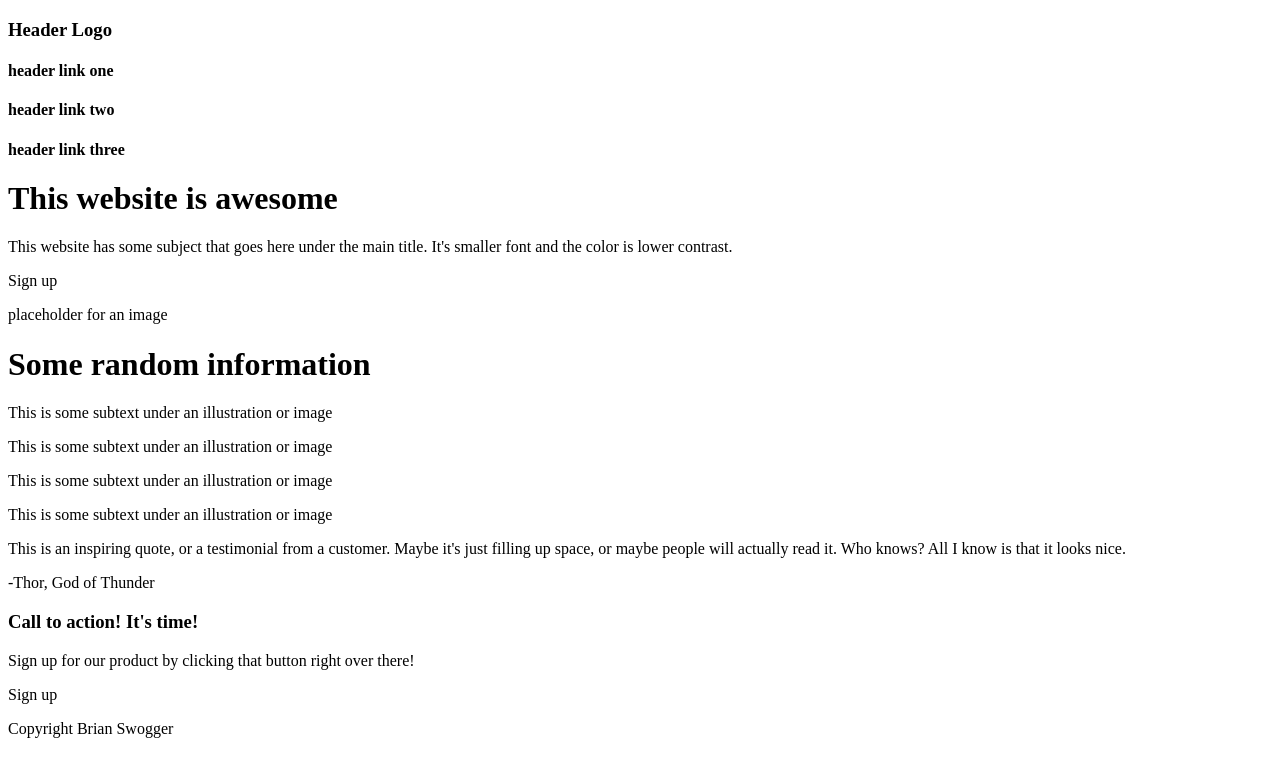
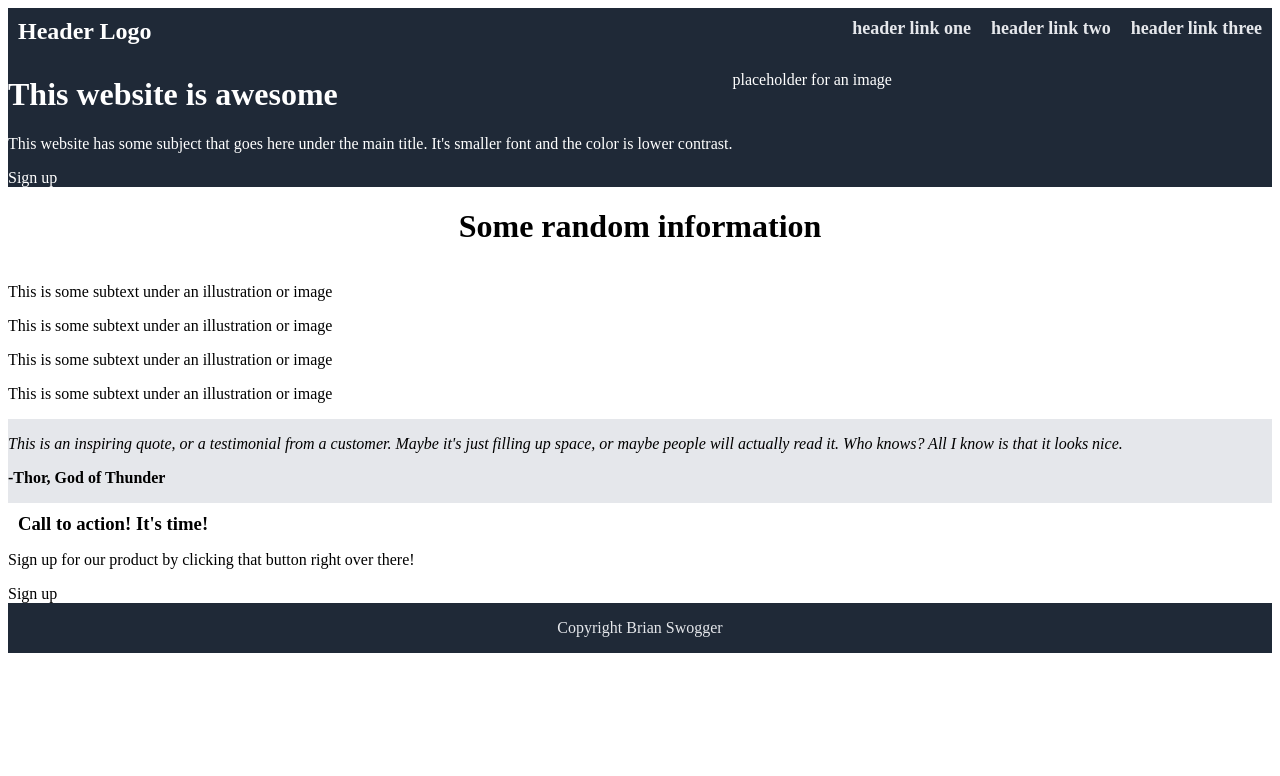
Before and after one commit to bswogger02/landing-page-project, a plain HTML site: page index.html in a window 1280 px wide. Drawn offline with Linux system fonts and the light colour scheme.

Commit message:
Added css stylesheet and added some styling to the webpage

```diff
--- /dev/null
+++ b/index.css
@@ -0,0 +1,56 @@
+* {
+    box-sizing: border-box;
+}
+
+.heading {
+    background-color: #1F2937;
+    color: white;
+    display: flex;
+    flex-direction: column;
+}
+
+.headers {
+    display: flex;
+}
+
+.headers  h4, h3 {
+    margin: 10px 10px;
+}
+
+.headers h4 {
+    font-size: 18px;
+    color: #E5E7EB;
+}
+
+.heading h3 {
+    font-size: 24px;
+    flex: 1;
+}
+
+.cont-and-img {
+    display: flex;
+}
+
+.info-section {
+    display: flex;
+    flex-direction: column;
+    justify-content: center;
+}
+
+.info-section h1 {
+    text-align: center;
+}
+
+.images-with-info {
+    display: flex;
+}
+
+.quote-section {
+    background-color: #E5E7EB;
+}
+
+.copyright {
+    background-color: #1F2937;
+    color: #E5E7EB;
+    text-align: center;
+}
--- a/index.html
+++ b/index.html
@@ -4,7 +4,8 @@
     <meta charset="UTF-8">
     <meta http-equiv="X-UA-Compatible" content="IE=edge">
     <meta name="viewport" content="width=device-width, initial-scale=1.0">
-    <title>Document</title>
+    <link rel="stylesheet" href="index.css">
+    <title>Landing Page</title>
 </head>
 <body>
     <div class="heading">
@@ -14,34 +15,44 @@
             <h4>header link two</h2>
             <h4>header link three</h3>
         </div>
-
+        <div class="cont-and-img">
+            <div class="header-content">
                 <h1>This website is awesome</h1>
                 <p>This website has some subject that goes here under the main title.
                 It's smaller font and the color is lower contrast.
                 </p>
                 <a>Sign up</a>
+            </div>
             <p>placeholder for an image</p>
+        </div>
     </div>
 
     <div class="info-section">
         <h1>Some random information</h1>
         <div class="images-with-info">
+            <div class="img-with-cap">
                 <p></p>
                 <p>This is some subtext under an illustration or image</p>
+            <div class="img-with-cap">
                 <p></p>
                 <p>This is some subtext under an illustration or image</p>
+            </div>
+            <div class="img-with-cap">
                 <p></p>
                 <p>This is some subtext under an illustration or image</p>
+            </div>
+            <div class="img-with-cap">
                 <p></p>
                 <p>This is some subtext under an illustration or image</p>
             </div>
         </div>
+    </div>
 
     <div class="quote-section">
-        <p>This is an inspiring quote, or a testimonial from a customer. Maybe it's just filling
-            up space, or maybe people will actually read it. Who knows? All I know is that it looks nice.
+        <p><em>This is an inspiring quote, or a testimonial from a customer. Maybe it's just filling
+            up space, or maybe people will actually read it. Who knows? All I know is that it looks nice.</em>
         </p>
-        <p>-Thor, God of Thunder</p>
+        <p><strong>-Thor, God of Thunder</strong></p>
     </div>
 
     <div class="bottom-section">
```
Lines whose indentation alone changed are shown as unchanged.
